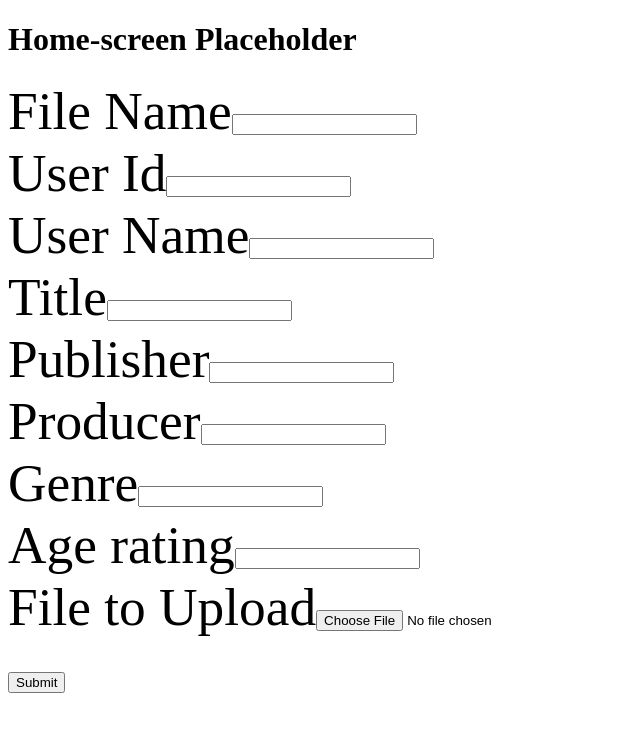
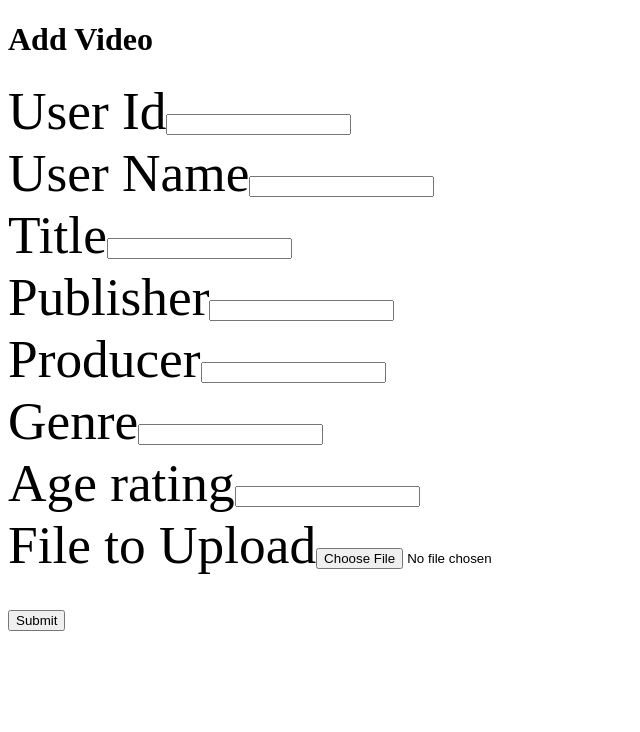
Before and after one commit to jmccreedy/netflix-replica-front-end, an Angular app: page /addVideo in a window 1280 px wide. Shown: the top 732 px of the page, without its empty margins (0-640 px from the left). Built offline with nearby package versions, Linux system fonts and the light colour scheme.

Commit message:
added users functionality

```diff
--- a/src/app/home.component.html
+++ b/src/app/home.component.html
@@ -1,14 +1,9 @@
-<h1>Home-screen Placeholder</h1>
+<h1>Add Video</h1>
 
 <form [formGroup]="videoForm" (ngSubmit)="onSubmit()" style="font-size: 40pt">
   <div class="form-group">
-    <label for="fileName" class="form-label">File Name</label>
-    <input type="text" class="form-control" id="fileName" formControlName="fileName">
-  </div>
-
-  <div class="form-group">
     <label for="userID" class="form-label">User Id</label>
-    <input type="string" class="form-control" id="userID" formControlName="userID">
+    <input type="number" class="form-control" id="userID" formControlName="userID">
   </div>
 
   <div class="form-group">
--- a/src/app/home.component.ts
+++ b/src/app/home.component.ts
@@ -17,7 +17,6 @@ export class HomeComponent {
 
   ngOnInit() {
     this.videoForm = this.formBuilder.group({
-        fileName: ['', Validators.required],
         userID: ['', Validators.required],
         userName: ['', Validators.required],
         UpFile: ['', Validators.required],
--- a/src/app/videos.component.html
+++ b/src/app/videos.component.html
@@ -5,7 +5,7 @@
         <div class="card text-white bg-primary m-0"
              style="width: 30rem; margin: auto;">
           <div class="card-header">
-            {{video.valueOf()['fileName']}}
+            {{video.valueOf()['title']}}
           </div>
           <div class="card-body">
             <video controls [src]="[getVideoTag(video['filePath'])]" width='400'></video>
@@ -35,6 +35,13 @@
           </form>
         </div>
       </div>
+      <div *ngFor="let user of userList | async">
+        <div class="card text-white bg-primary m-0"
+             style="width: 30rem; margin: auto;">
+          Contributors:<br><hr>
+          {{user.valueOf()['userName']}}
+        </div>
+      </div>
     </div>
   </div>
 </div>
--- a/src/app/videos.component.ts
+++ b/src/app/videos.component.ts
@@ -1,6 +1,7 @@
 import {Component} from '@angular/core';
 import {WebService} from "./web.service";
 import {FormBuilder, Validators} from "@angular/forms";
+import {map} from "rxjs";
 
 @Component({
   selector: 'videos',
@@ -10,6 +11,7 @@ import {FormBuilder, Validators} from "@angular/forms";
 export class VideosComponent {
   title = 'angular_app';
   videoList: any = [];
+  userList: any = [];
   commentForm: any;
   blobAccount: any;
 
@@ -18,6 +20,7 @@ export class VideosComponent {
 
   ngOnInit() {
     this.videoList = this.webService.getVideos()
+    this.userList = this.webService.getUsers()
 
     this.commentForm = this.formBuilder.group({
         comment: ['', Validators.required],
--- a/src/app/web.service.ts
+++ b/src/app/web.service.ts
@@ -11,6 +11,11 @@ export class WebService {
     return this.http.get(`https://prod-09.centralus.logic.azure.com/workflows/393f7345e2494c0bb208f70b41281498/triggers/manual/paths/invoke/rest/v1/videos?api-version=2016-10-01&sp=%2Ftriggers%2Fmanual%2Frun&sv=1.0&sig=o_qJN7MJn_8CDUjTlWF0M1tqHW_08jqkI7mAp1o9ReA`)
   }
 
+  getUsers() {
+    return this.http.get(`https://prod-20.centralus.logic.azure.com:443/workflows/17cf7938754a4d0cbdf462495522a6ac/triggers/manual/paths/invoke?api-version=2016-10-01&sp=%2Ftriggers%2Fmanual%2Frun&sv=1.0&sig=rYDTnrnHOOwlk84XqPleyAB1JEUPlU0WAuaHjEVm3eI`)
+
+  }
+
   getVideo(id: any){
     return this.http.get(`https://prod-04.centralus.logic.azure.com/workflows/bd134140ded9448fb10e115eb74d1559/triggers/manual/paths/invoke/rest/v1/videos/${id}?api-version=2016-10-01&sp=%2Ftriggers%2Fmanual%2Frun&sv=1.0&sig=iSwzUhYRBsgdHUIiHdMsxBE_iu-sW2Brn00_-DsjR44`)
   }
@@ -19,7 +24,6 @@ export class WebService {
     let postUrl: string = "https://prod-16.centralus.logic.azure.com:443/workflows/6147787bc1554f7183d271a5a808d3ee/triggers/manual/paths/invoke?api-version=2016-10-01&sp=%2Ftriggers%2Fmanual%2Frun&sv=1.0&sig=aXt3hU1AiFJM9KxGHukcWG0MYAvilomLwf1sJpGhl_4";
     let postData = new FormData();
 
-    postData.append("fileName", video.get('fileName').value);
     postData.append("userID", video.get('userID').value);
     postData.append("userName", video.get('userName').value);
     postData.append("title", video.get('title').value);
```
